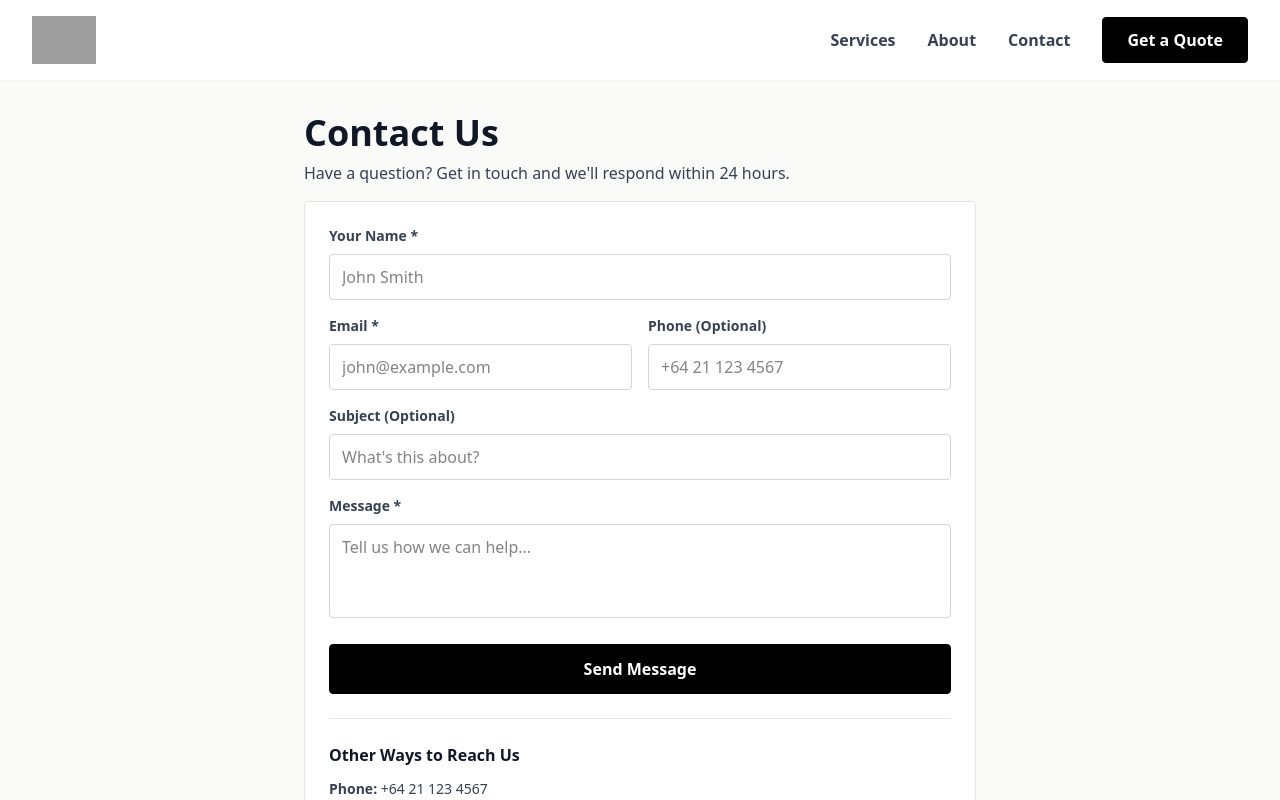
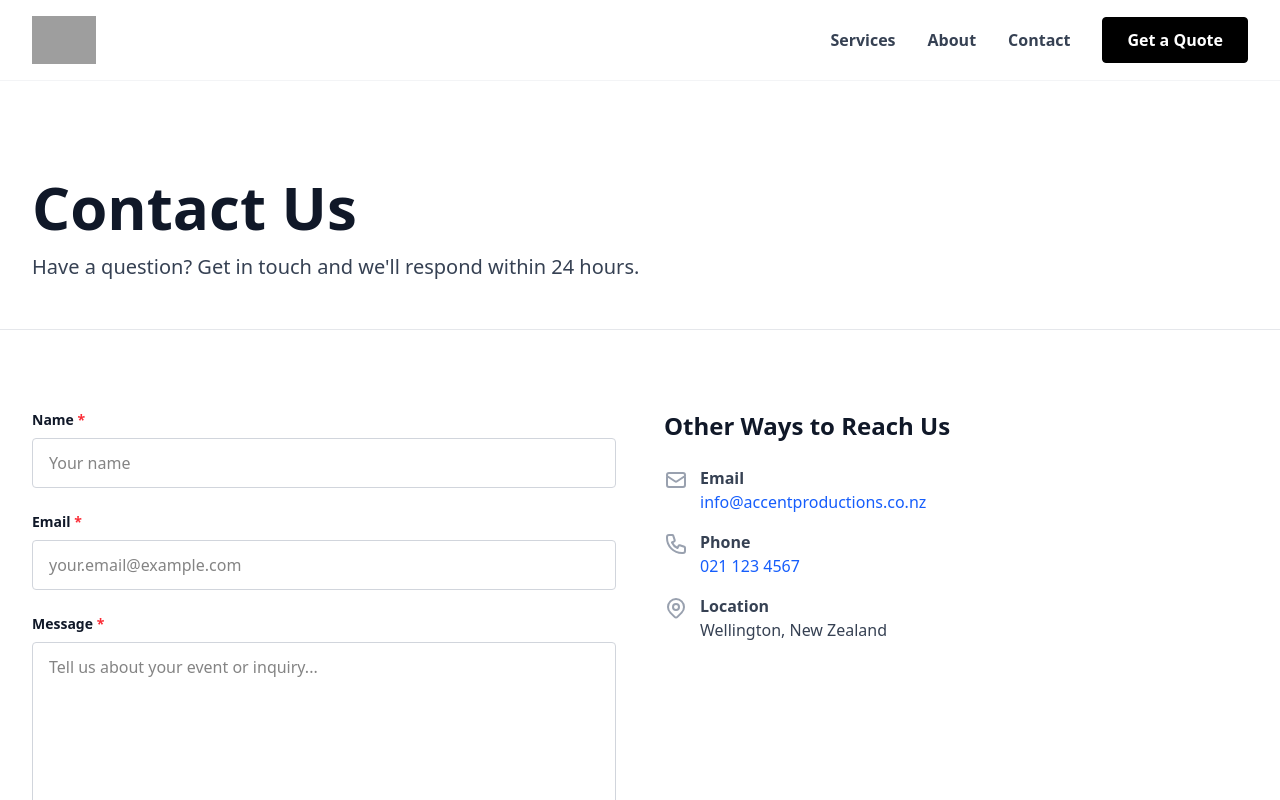
Before and after one commit to CARWHO/accent-productions-site, a Next.js app: page /contact in a window 1280 px wide. Shown: the top 800 px of the page. Built offline with nearby package versions, Linux system fonts and the light colour scheme; grey boxes are pictures that could not be loaded.

Commit message:
Updated contact us page

```diff
--- a/src/app/contact/page.tsx
+++ b/src/app/contact/page.tsx
@@ -6,24 +6,26 @@ export default function ContactPage() {
   const [formData, setFormData] = useState({
     name: '',
     email: '',
-    phone: '',
-    subject: '',
-    message: '',
+    message: ''
   });
   const [isSubmitting, setIsSubmitting] = useState(false);
   const [submitted, setSubmitted] = useState(false);
   const [showValidation, setShowValidation] = useState(false);
 
-  const updateField = (field: string, value: string) => {
-    setFormData((prev) => ({ ...prev, [field]: value }));
+  const handleChange = (e: React.ChangeEvent<HTMLInputElement | HTMLTextAreaElement>) => {
+    setFormData({
+      ...formData,
+      [e.target.name]: e.target.value
+    });
     if (showValidation) {
       setShowValidation(false);
     }
   };
 
-  async function handleSubmit(e: React.FormEvent) {
+  const handleSubmit = async (e: React.FormEvent) => {
     e.preventDefault();
 
+    // Validation
     if (!formData.name || !formData.email || !formData.message) {
       setShowValidation(true);
       return;
@@ -31,17 +33,12 @@ export default function ContactPage() {
 
     setIsSubmitting(true);
     try {
-      const response = await fetch('/api/inquiry', {
+      const response = await fetch('/api/contact', {
         method: 'POST',
         headers: { 'Content-Type': 'application/json' },
-        body: JSON.stringify({
-          contactName: formData.name,
-          contactEmail: formData.email,
-          contactPhone: formData.phone,
-          eventName: formData.subject,
-          details: formData.message,
-        }),
+        body: JSON.stringify(formData)
       });
+
       if (response.ok) {
         setSubmitted(true);
         window.scrollTo({ top: 0, behavior: 'smooth' });
@@ -51,142 +48,193 @@ export default function ContactPage() {
     } finally {
       setIsSubmitting(false);
     }
-  }
-
-  const inputStyles = "w-full border border-gray-300 rounded-md px-3 py-2.5 text-base focus:outline-none focus:border-[#000000] transition-colors bg-white font-medium";
+  };
 
   if (submitted) {
     return (
-      <main className="bg-stone-50 min-h-screen pt-24 lg:pt-24 pb-8 lg:pb-12 px-4 sm:px-6 lg:px-8">
-        <div className="max-w-2xl mx-auto">
-          <div className="bg-white rounded-md border border-stone-200 p-6 lg:p-8">
-            <div className="flex flex-col items-center justify-center py-20">
-              <div className="w-20 h-20 bg-[#000000] rounded-md flex items-center justify-center mb-6">
-                <svg className="w-10 h-10 text-white" fill="none" stroke="currentColor" viewBox="0 0 24 24">
+      <main className="min-h-screen">
+        <section className="pt-24 pb-12 bg-white border-b border-gray-200">
+          <div className="max-w-7xl mx-auto px-4 sm:px-6 lg:px-8">
+            <h1 className="text-5xl md:text-6xl font-bold text-gray-900 mb-4">Contact Us</h1>
+          </div>
+        </section>
+
+        <section className="py-20 bg-white">
+          <div className="max-w-2xl mx-auto px-4 sm:px-6 lg:px-8">
+            <div className="text-center">
+              <div className="mb-6">
+                <svg className="mx-auto h-16 w-16 text-green-500" fill="none" viewBox="0 0 24 24" stroke="currentColor">
                   <path strokeLinecap="round" strokeLinejoin="round" strokeWidth={2} d="M5 13l4 4L19 7" />
                 </svg>
               </div>
-              <h2 className="text-3xl font-bold text-gray-900 mb-2">Thank you</h2>
-              <p className="text-gray-700 text-lg font-medium">We&apos;ll be in touch within 24 hours.</p>
+              <h2 className="text-3xl font-bold text-gray-900 mb-4">Message Sent!</h2>
+              <p className="text-lg text-gray-700 mb-8">
+                Thanks for getting in touch. We&apos;ll respond within 24 hours.
+              </p>
+              <a
+                href="/"
+                className="inline-block bg-black text-white px-8 py-3 rounded-md font-medium hover:bg-gray-800 transition-colors"
+              >
+                Return Home
+              </a>
             </div>
           </div>
-        </div>
+        </section>
       </main>
     );
   }
 
   return (
-    <main className="bg-stone-50 min-h-screen pt-8 lg:pt-8 pb-8 lg:pb-12 px-4 sm:px-6 lg:px-8">
-      <div className="max-w-2xl mx-auto">
-        <div className="mb-3 lg:mb-4">
-          <h1 className="text-3xl lg:text-4xl font-bold text-gray-900 mb-2">Contact Us</h1>
-          <p className="text-gray-700 text-base font-medium">
+    <main className="min-h-screen">
+      {/* Header */}
+      <section className="pt-24 pb-12 bg-white border-b border-gray-200">
+        <div className="max-w-7xl mx-auto px-4 sm:px-6 lg:px-8">
+          <h1 className="text-5xl md:text-6xl font-bold text-gray-900 mb-4">Contact Us</h1>
+          <p className="text-xl text-gray-700 max-w-2xl font-medium">
             Have a question? Get in touch and we&apos;ll respond within 24 hours.
           </p>
         </div>
+    </section>
 
-        <div className="bg-white rounded-md border border-stone-200 p-5 lg:p-6">
+    <section className="py-20 bg-white">
+      <div className="max-w-7xl mx-auto px-4 sm:px-6 lg:px-8">
+        <div className="grid lg:grid-cols-2 gap-12">
+
+          {/* form */}
+          <div>
             {showValidation && (
-            <div className="bg-red-50 border border-red-200 rounded-md p-3 mb-4">
-              <p className="text-sm text-red-800 font-semibold">Please fill in all required fields</p>
+              <div className="mb-6 p-4 bg-red-50 border border-red-200 rounded-md">
+                <p className="text-red-800 font-medium">Please fill in all required fields.</p>
               </div>
           )}
 
-          <form onSubmit={handleSubmit}>
-            <div className="grid gap-3 lg:gap-4">
+          <form onSubmit={handleSubmit} className="space-y-6">
+            {/* Name */}
             <div>
-                <label className="block text-sm font-semibold text-gray-700 mb-2">Your Name *</label>
+              <label htmlFor="name" className="block text-sm font-semibold text-gray-900 mb-2">
+                Name <span className="text-red-500">*</span>
+              </label>
               <input
                 type="text"
+                id="name"
+                name="name"
                 value={formData.name}
-                  onChange={(e) => updateField('name', e.target.value)}
-                  className={`${inputStyles} ${showValidation && !formData.name ? 'border-red-500' : ''}`}
-                  placeholder="John Smith"
+                onChange={handleChange}
+                className={`w-full px-4 py-3 border rounded-md focus:ring-2 focus:ring-black focus:border-transparent transition-colors ${
+                  showValidation && !formData.name
+                    ? 'border-red-300 bg-red-50'
+                    : 'border-gray-300'
+                }`}
+                placeholder="Your name"
               />
               {showValidation && !formData.name && (
-                  <p className="text-xs text-red-600 mt-1 font-medium">This field is required</p>
+                <p className="mt-1 text-sm text-red-600">Name is required</p>
               )}
             </div>
 
-              <div className="grid sm:grid-cols-2 gap-3 lg:gap-4">
+            {/* Email */}
             <div>
-                  <label className="block text-sm font-semibold text-gray-700 mb-2">Email *</label>
+              <label htmlFor="email" className="block text-sm font-semibold text-gray-900 mb-2">
+                Email <span className="text-red-500">*</span>
+              </label>
               <input
                 type="email"
+                id="email"
+                name="email"
                 value={formData.email}
-                    onChange={(e) => updateField('email', e.target.value)}
-                    className={`${inputStyles} ${showValidation && !formData.email ? 'border-red-500' : ''}`}
-                    placeholder="john@example.com"
+                onChange={handleChange}
+                className={`w-full px-4 py-3 border rounded-md focus:ring-2 focus:ring-black focus:border-transparent transition-colors ${
+                  showValidation && !formData.email
+                    ? 'border-red-300 bg-red-50'
+                    : 'border-gray-300'
+                }`}
+                placeholder="your.email@example.com"
               />
               {showValidation && !formData.email && (
-                    <p className="text-xs text-red-600 mt-1 font-medium">This field is required</p>
+                <p className="mt-1 text-sm text-red-600">Email is required</p>
               )}
             </div>
+
+            {/* Message */}
             <div>
-                  <label className="block text-sm font-semibold text-gray-700 mb-2">Phone (Optional)</label>
-                  <input
-                    type="tel"
-                    value={formData.phone}
-                    onChange={(e) => updateField('phone', e.target.value)}
-                    className={inputStyles}
-                    placeholder="+64 21 123 4567"
+              <label htmlFor="message" className="block text-sm font-semibold text-gray-900 mb-2">
+                Message <span className="text-red-500">*</span>
+              </label>
+              <textarea
+                id="message"
+                name="message"
+                value={formData.message}
+                onChange={handleChange}
+                rows={6}
+                className={`w-full px-4 py-3 border rounded-md focus:ring-2 focus:ring-black focus:border-transparent transition-colors resize-none ${
+                  showValidation && !formData.message
+                    ? 'border-red-300 bg-red-50'
+                    : 'border-gray-300'
+                }`}
+                placeholder="Tell us about your event or inquiry..."
               />
-                </div>
+              {showValidation && !formData.message && (
+                <p className="mt-1 text-sm text-red-600">Message is required</p>
+              )}
             </div>
 
-              <div>
-                <label className="block text-sm font-semibold text-gray-700 mb-2">Subject (Optional)</label>
-                <input
-                  type="text"
-                  value={formData.subject}
-                  onChange={(e) => updateField('subject', e.target.value)}
-                  className={inputStyles}
-                  placeholder="What's this about?"
-                />
-              </div>
-
-              <div>
-                <label className="block text-sm font-semibold text-gray-700 mb-2">Message *</label>
-                <textarea
-                  value={formData.message}
-                  onChange={(e) => updateField('message', e.target.value)}
-                  rows={3}
-                  className={`${inputStyles} resize-none ${showValidation && !formData.message ? 'border-red-500' : ''}`}
-                  placeholder="Tell us how we can help..."
-                />
-                {showValidation && !formData.message && (
-                  <p className="text-xs text-red-600 mt-1 font-medium">This field is required</p>
-                )}
-              </div>
-            </div>
-
-            <div className="mt-5">
+            {/* Submit Button */}
+            <div className="pt-4">
               <button
                 type="submit"
                 disabled={isSubmitting}
-                className="w-full bg-[#000000] text-white py-3 rounded-md font-bold text-base hover:bg-[#152d47] transition-colors border border-[#000000] disabled:opacity-50"
+                className="w-full bg-black text-white px-8 py-4 rounded-md font-semibold text-lg hover:bg-gray-800 transition-colors disabled:bg-gray-400 disabled:cursor-not-allowed"
               >
                 {isSubmitting ? 'Sending...' : 'Send Message'}
               </button>
             </div>
           </form>
+        </div>
 
-          <div className="mt-6 pt-6 border-t border-gray-200">
-            <h3 className="text-base font-bold text-gray-900 mb-3">Other Ways to Reach Us</h3>
-            <div className="space-y-2 text-sm text-gray-700 font-medium">
-              <p>
-                <span className="font-bold">Phone:</span> +64 21 123 4567
-              </p>
-              <p>
-                <span className="font-bold">Email:</span> hello@accentproductions.co.nz
-              </p>
-              <p>
-                <span className="font-bold">Location:</span> Wellington, New Zealand
-              </p>
+          {/* contact info */}
+
+          <div>
+                        <h2 className="text-2xl font-bold text-gray-900 mb-6">Other Ways to Reach Us</h2>
+            <div className="space-y-4 text-gray-700">
+              <div className="flex items-start gap-3">
+                <svg className="w-6 h-6 text-gray-400 mt-0.5" fill="none" viewBox="0 0 24 24" stroke="currentColor">
+                  <path strokeLinecap="round" strokeLinejoin="round" strokeWidth={2} d="M3 8l7.89 5.26a2 2 0 002.22 0L21 8M5 19h14a2 2 0 002-2V7a2 2 0 00-2-2H5a2 2 0 00-2 2v10a2 2 0 002 2z" />
+                </svg>
+                <div>
+                  <p className="font-semibold">Email</p>
+                  <a href="mailto:info@accentproductions.co.nz" className="text-blue-600 hover:underline">
+                    info@accentproductions.co.nz
+                  </a>
+                </div>
+              </div>
+              <div className="flex items-start gap-3">
+                <svg className="w-6 h-6 text-gray-400 mt-0.5" fill="none" viewBox="0 0 24 24" stroke="currentColor">
+                  <path strokeLinecap="round" strokeLinejoin="round" strokeWidth={2} d="M3 5a2 2 0 012-2h3.28a1 1 0 01.948.684l1.498 4.493a1 1 0 01-.502 1.21l-2.257 1.13a11.042 11.042 0 005.516 5.516l1.13-2.257a1 1 0 011.21-.502l4.493 1.498a1 1 0 01.684.949V19a2 2 0 01-2 2h-1C9.716 21 3 14.284 3 6V5z" />
+                </svg>
+                <div>
+                  <p className="font-semibold">Phone</p>
+                  <a href="tel:+6421234567" className="text-blue-600 hover:underline">
+                    021 123 4567
+                  </a>
+                </div>
+              </div>
+              <div className="flex items-start gap-3">
+                <svg className="w-6 h-6 text-gray-400 mt-0.5" fill="none" viewBox="0 0 24 24" stroke="currentColor">
+                  <path strokeLinecap="round" strokeLinejoin="round" strokeWidth={2} d="M17.657 16.657L13.414 20.9a1.998 1.998 0 01-2.827 0l-4.244-4.243a8 8 0 1111.314 0z" />
+                  <path strokeLinecap="round" strokeLinejoin="round" strokeWidth={2} d="M15 11a3 3 0 11-6 0 3 3 0 016 0z" />
+                </svg>
+                <div>
+                  <p className="font-semibold">Location</p>
+                  <p>Wellington, New Zealand</p>
                 </div>
               </div>
             </div>
           </div>
+
+        </div>
+      </div>
+    </section>
+
     </main>
   );
 }
--- a/src/components/layout/Header.tsx
+++ b/src/components/layout/Header.tsx
@@ -82,9 +82,8 @@ export function Header() {
 
         {/* Mobile Navigation */}
         <div
-          className={`md:hidden overflow-hidden transition-all duration-300 ease-in-out ${
-            mobileMenuOpen ? 'max-h-80 opacity-100' : 'max-h-0 opacity-0'
-          }`}
+          className={`md:hidden overflow-hidden transition-all duration-300 ease-in-out ${mobileMenuOpen ? 'max-h-80 opacity-100' : 'max-h-0 opacity-0'
+            }`}
         >
           <div className="py-4 border-t">
             <div className="flex flex-col gap-4">
```
Lines whose indentation alone changed are shown as unchanged.
